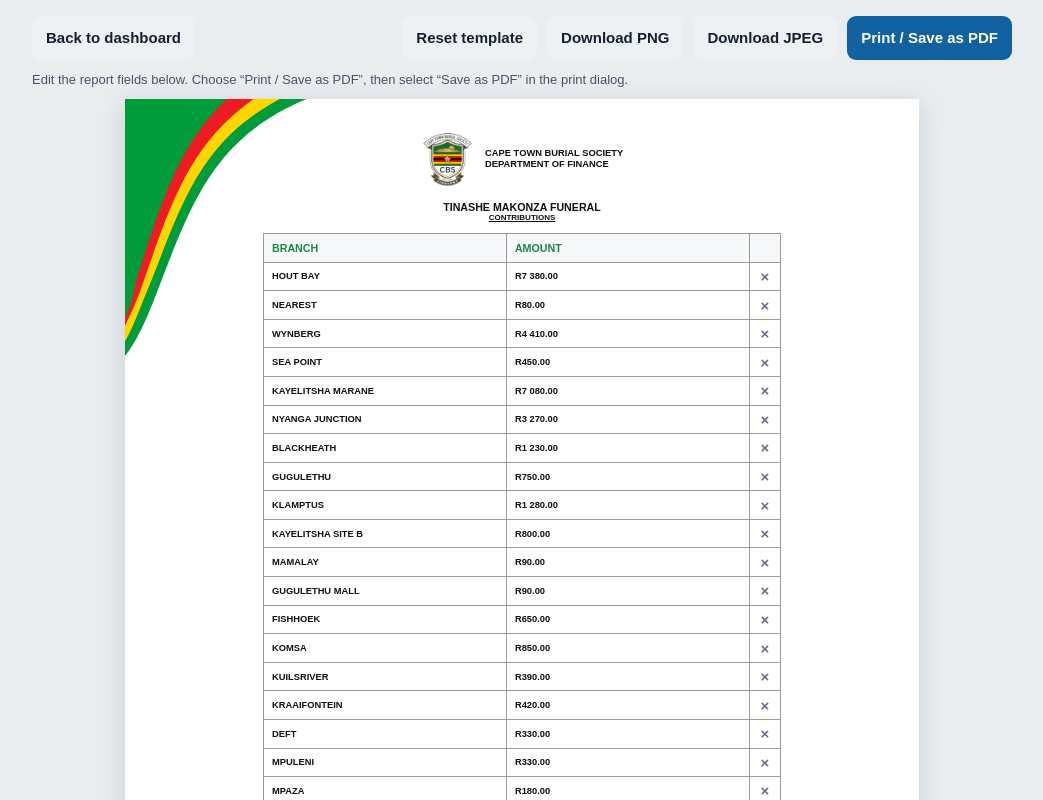
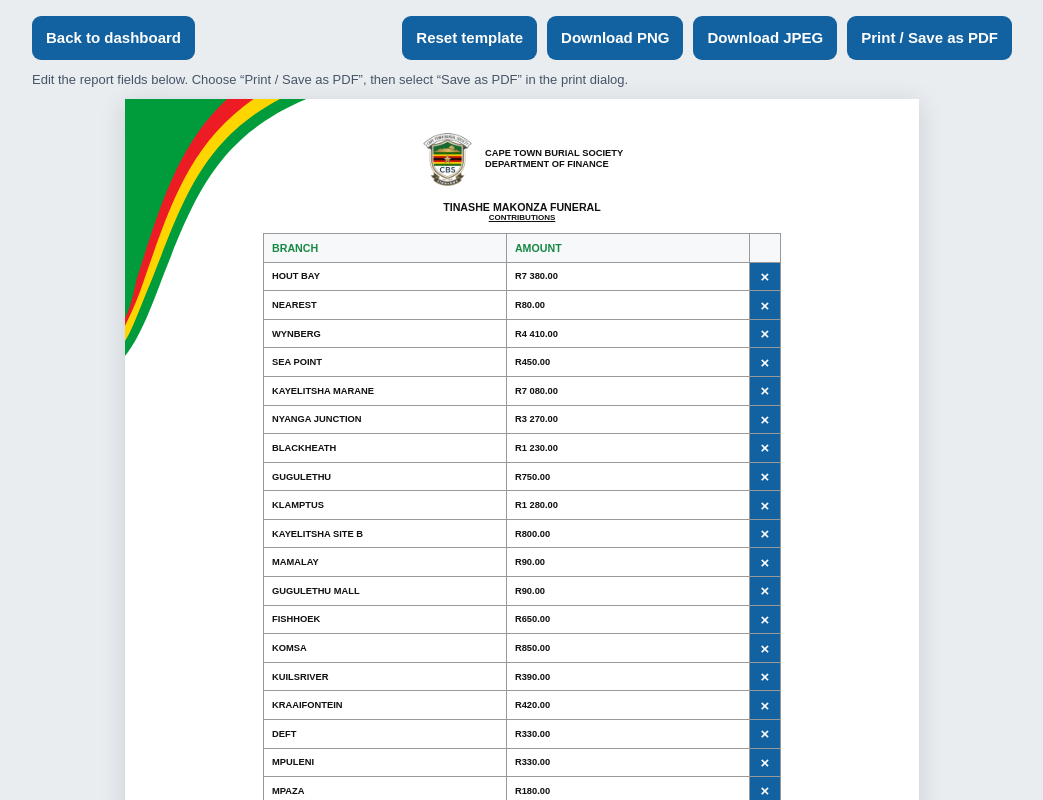
Before and after one commit to ZayneOfficial/source-folder, a React (Vite) app in the folder cbs-react/: page /reports/contributions in a window 1280 px wide. Shown: the top 800 px of the page, without its empty margins (118-1161 px from the left). Built offline with nearby package versions, Linux system fonts and the light colour scheme.

Commit message:
fixed bugs

```diff
--- a/cbs-react/src/pages/ContributionReportPage.css
+++ b/cbs-react/src/pages/ContributionReportPage.css
@@ -175,8 +175,8 @@
   min-height: 0;
   padding: 0;
   border: 0;
-  background: transparent;
-  color: #667085;
+  background: var(--blue);
+  color: #fff;
   font-size: 15px;
   line-height: 1;
 }
--- a/cbs-react/src/pages/ContributionReportPage.jsx
+++ b/cbs-react/src/pages/ContributionReportPage.jsx
@@ -94,13 +94,13 @@ function ContributionReportPage() {
   return (
     <main className="contribution-report-page">
       <nav className="report-toolbar" aria-label="Report actions">
-        <Link className="btn btn-light" to="/admin/dashboard">Back to dashboard</Link>
+        <Link className="btn btn-primary" to="/admin/dashboard">Back to dashboard</Link>
         <div className="report-toolbar-actions">
-          <button className="btn btn-light" type="button" onClick={resetReport}>
+          <button className="btn btn-primary" type="button" onClick={resetReport}>
             Reset template
           </button>
           <button
-            className="btn btn-light"
+            className="btn btn-primary"
             type="button"
             disabled={Boolean(exportingFormat)}
             onClick={() => downloadImage("png")}
@@ -108,7 +108,7 @@ function ContributionReportPage() {
             {exportingFormat === "png" ? "Creating PNG..." : "Download PNG"}
           </button>
           <button
-            className="btn btn-light"
+            className="btn btn-primary"
             type="button"
             disabled={Boolean(exportingFormat)}
             onClick={() => downloadImage("jpeg")}
@@ -221,7 +221,7 @@ function ContributionReportPage() {
       </article>
 
       <div className="report-screen-controls" aria-label="Edit report rows">
-        <button className="btn btn-light" type="button" onClick={addRow}>Add branch</button>
+        <button className="btn btn-primary" type="button" onClick={addRow}>Add branch</button>
       </div>
     </main>
   );
```
